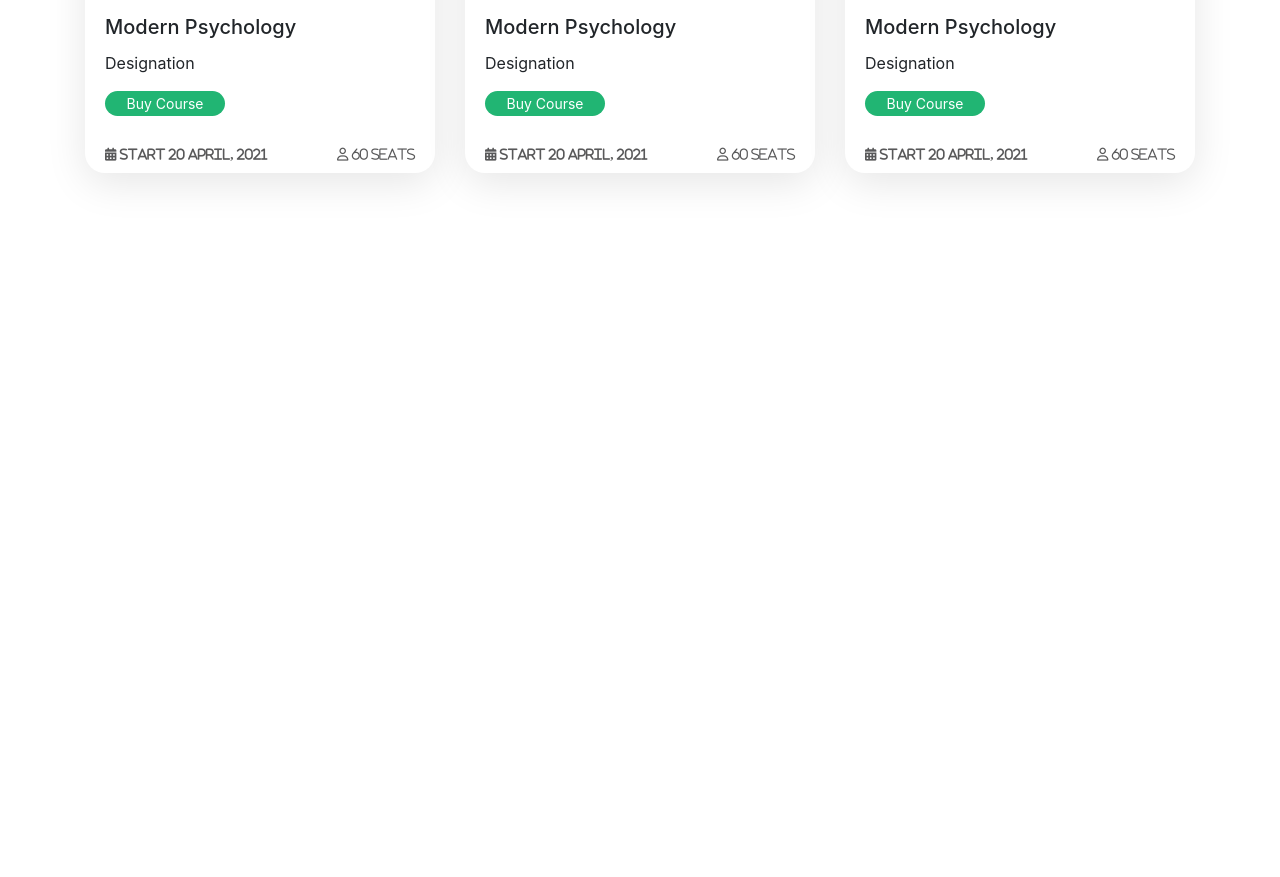
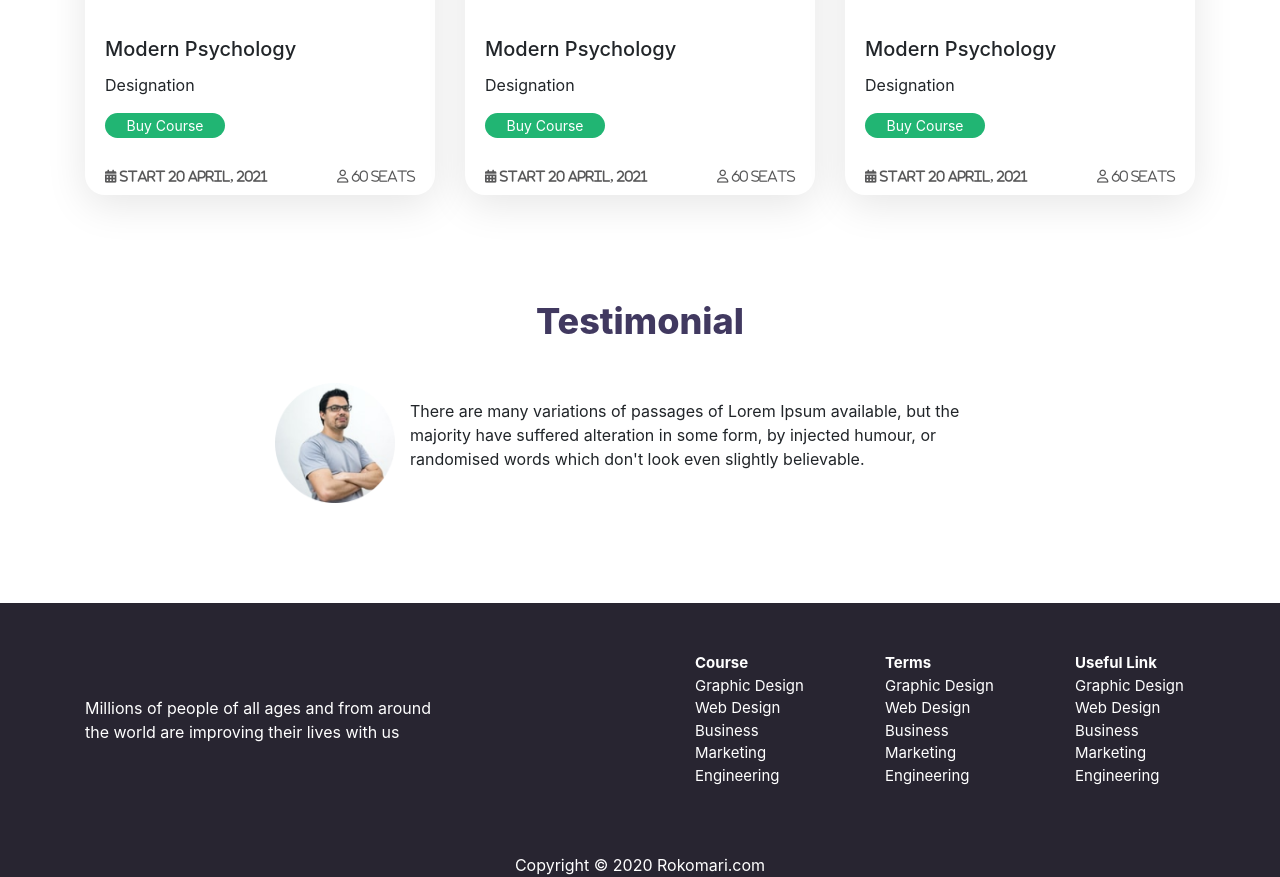
Before and after one commit to jobayer-h/e-school, a plain HTML site: page index.html in a window 1280 px wide. Shown: the part 1364-2241 px from the top of the page. Before the commit the page ends 1642 px from the top, so only its background shows below. Drawn offline with Linux system fonts and the light colour scheme.

Commit message:
fainal push

```diff
--- a/index.html
+++ b/index.html
@@ -7,6 +7,7 @@
     <link rel="stylesheet" href="./bootstrap/css/font-awesome.min.css">
     <link rel="stylesheet" href="./bootstrap/css/bootstrap.min.css">
     <link rel="stylesheet" href="style.css">
+    <link rel="shortcut icon" href="./imgs/ICON/book.png" type="image/x-icon">
 </head>
 <body>
 
@@ -31,7 +32,7 @@
                       <a class="nav-link" href="#outhes">Outhes</a>
                     </li>
                     <li class="nav-item">
-                        <a class="nav-link" href="#blog">Blog</a>
+                        <a class="nav-link" href="#footer-area">Blog</a>
                     </li>
                     <li class="nav-item">
                         <button class="nav-link button sign-in">Sign in</button>
@@ -58,7 +59,7 @@
 
 <!-- speciality section -->
 
-    <section class="container">
+    <section class="container" id="book">
         <div class="row">
             <div class="col-md-3 col-12 col-sm-6">
                 <div class="box d-flex align-items-center justify-content-center">
@@ -102,7 +103,7 @@
 
 <!-- online course section -->
 
-    <section class="container">
+    <section class="container" id="courses">
         <h3 class="section-heading">Online Courses</h3>
         <div class="row">
             <div class="col-md-4 col-12 col-sm-6">
@@ -156,7 +157,70 @@
         </div>
     </section>
 
+<!-- testimonial section -->
+<section class="container" id="outhes">
+    <h1 class="section-heading">Testimonial</h1>
+    <div class="row">
+        <div class="offset-md-2"></div>
+        <div class="col-md-8 d-flex justify-content-center align-items-center">
+            <img class="testimonial-img" src="./imgs/Photos/Man.png" alt="">
+            <p>There are many variations of passages of Lorem Ipsum available, but the
+                majority have suffered alteration in some form, by injected humour,
+               or randomised words which don't look even slightly believable.</p>
+        </div>
+        <div class="offset-md-2"></div>
+    </div>
+</section>
 
+
+<!-- footer section -->
+
+<section id="footer-area">
+    <section class="container" id="footer-container">
+        <div class="row footer-height">
+            <div class="col-md-3 col-lg-4 d-flex align-items-center">
+                <p>Millions of people of all ages and from around
+                the world are improving their lives with us</p>
+            </div>
+
+            <div class="offset-lg-2"></div>
+
+            <div class="col-md-3 col-sm-4 col-6 col-lg-2 d-flex align-items-center">
+                <ul class="footer-link ">
+                    <li class="link-heading">Course</li>
+                    <li>Graphic Design</li>
+                    <li>Web Design</li>
+                    <li>Business</li>
+                    <li>Marketing</li>
+                    <li>Engineering</li>
+                </ul>
+            </div>
+            <div class="col-md-3 col-sm-4 col-6 col-lg-2 d-flex align-items-center">
+                <ul class="footer-link">
+                    <li class="link-heading">Terms</li>
+                    <li>Graphic Design</li>
+                    <li>Web Design</li>
+                    <li>Business</li>
+                    <li>Marketing</li>
+                    <li>Engineering</li>
+                </ul>
+            </div>
+            <div class="col-md-3 col-sm-4 col-6 col-lg-2 d-flex align-items-center">
+                <ul class="footer-link">
+                    <li class="link-heading">Useful Link</li>
+                    <li>Graphic Design</li>
+                    <li>Web Design</li>
+                    <li>Business</li>
+                    <li>Marketing</li>
+                    <li>Engineering</li>
+                </ul>
+            </div>
+        </div>
+        <footer>
+            <p>Copyright © 2020 Rokomari.com</p>
+        </footer>
+    </section>
+</section>
 <!-- scripts -->
 <script src="https://use.fontawesome.com/682519be11.js"></script>
 <script src="./bootstrap/js/jquery-3.5.1.slim.min.js"></script>
--- a/style.css
+++ b/style.css
@@ -1,6 +1,11 @@
+body{
+    margin: 0;
+}
 .container{
-    margin-bottom: 100px;
+    padding-bottom: 100px;
 }
+
+/* navbar css */
 .navbar-brand img{
     width: 150px;
 }
@@ -12,7 +17,7 @@
     text-decoration: underline;
 }
 .navbar{
-    margin-top: 20px;
+    padding-top: 20px;
 }
 .button{
     background-color:#21B573;
@@ -33,6 +38,8 @@
 /* hero area css */
 .hero-area{
     background-color: #F0FFF0;
+    padding-bottom: 10px;
+    margin-bottom: 20px;
 }
 .hero-img{
     width: 100%;
@@ -58,7 +65,6 @@
 /* spaciality section */
 .box{
     height: 270px;
-    width: 270px;
     text-align: center;
     background-color: #F8FFFB;
     border-radius: 15px;
@@ -114,3 +120,41 @@
     color: #413960;
     margin-bottom: 40px;
 }
+
+/* testimonial section */
+.testimonial-img{
+    width: 120px;
+    height: 120px;
+    margin-right: 15px;
+}
+
+
+/* footer section */
+#footer-area{
+    background-color: #282531;
+}
+#footer-container{
+    padding: 0;
+    color: white;
+}
+.footer-height{
+    min-height: 250px;
+    margin: 0;
+}
+.footer-link{
+    list-style: none;
+}
+.footer-link li{
+    cursor: pointer;
+    font-size: 15px;
+}
+.footer-link li:hover{
+    text-decoration: underline;
+}
+.link-heading{
+    font-weight: bold;
+}
+footer p{
+    text-align: center;
+    margin-bottom: 0;
+}
```
Also changed, not shown: 1 other file.
